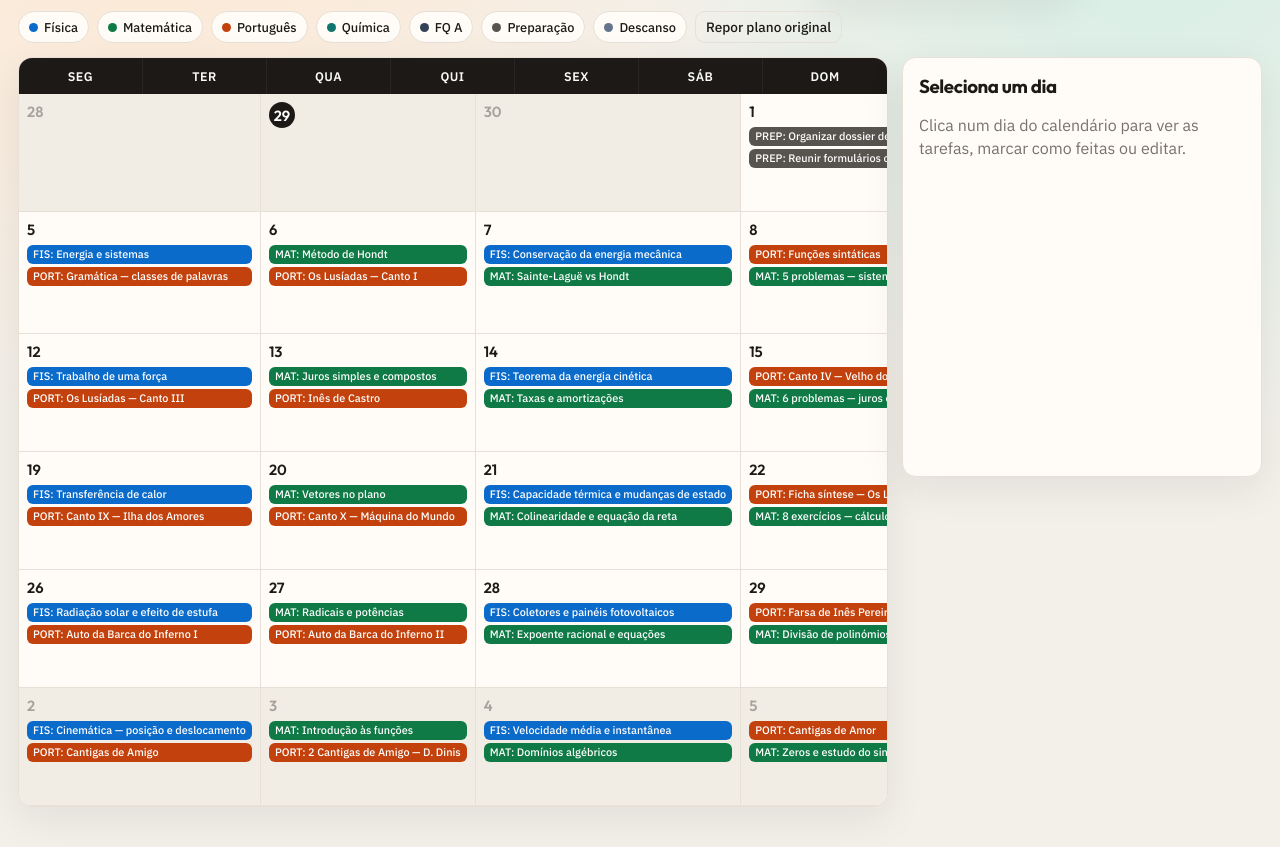
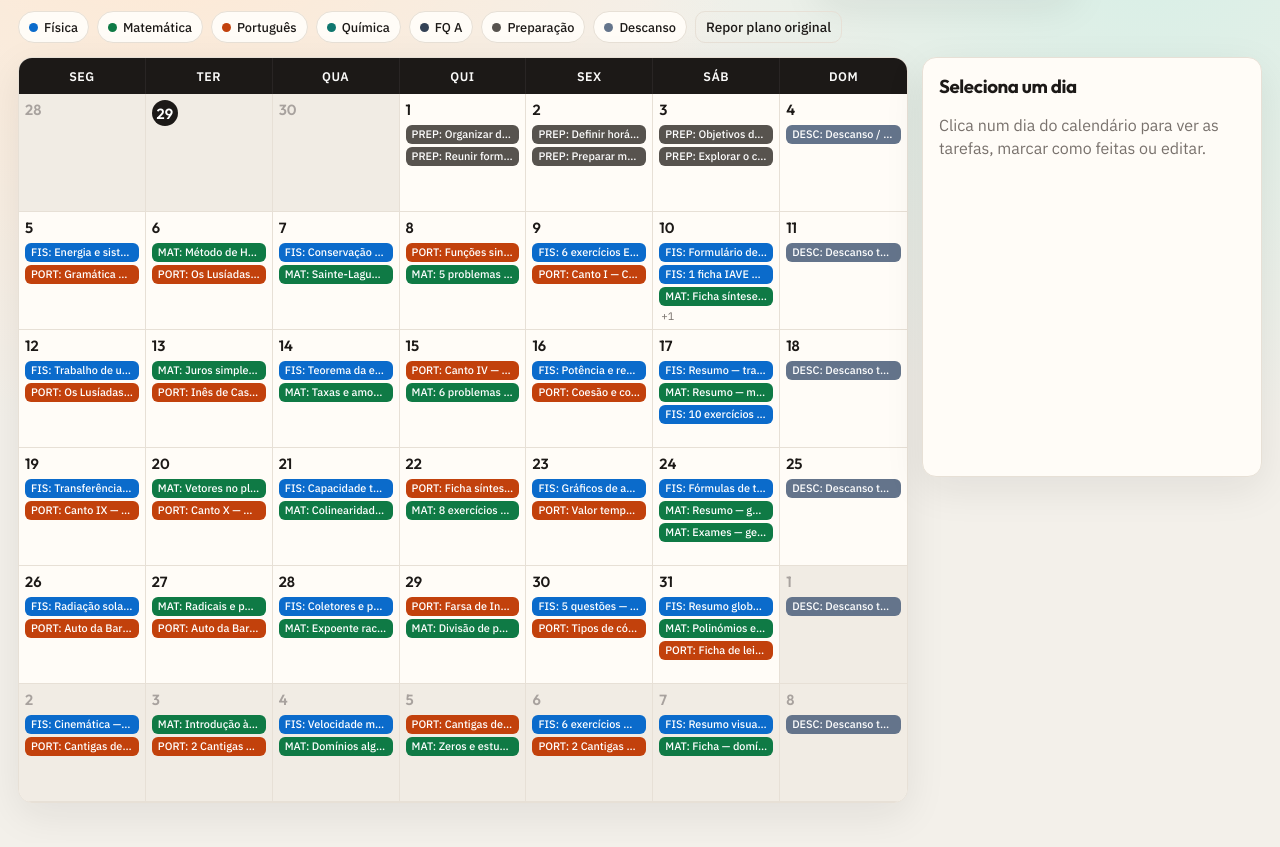
Before and after one commit to candeiassantiago393-spec/Cronograma-Exames, a plain HTML site: page index.html in a window 1280 px wide. Shown: the part 71-918 px from the top of the page. Drawn offline with nearby package versions, Linux system fonts and the light colour scheme.

Commit message:
Fix calendar column alignment so Sunday is no longer clipped.
Allow equal 7-column tracks to shrink below chip content width so weekday headers match the day cells.

Co-authored-by: Cursor <cursoragent@cursor.com>

```diff
--- a/css/styles.css
+++ b/css/styles.css
@@ -102,7 +102,7 @@ body {
 
 .layout {
   display: grid;
-  grid-template-columns: 1fr minmax(300px, 360px);
+  grid-template-columns: minmax(0, 1fr) minmax(280px, 340px);
   gap: 14px;
   align-items: start;
 }
@@ -113,29 +113,35 @@ body {
   border-radius: var(--radius);
   box-shadow: var(--shadow);
   overflow: hidden;
+  min-width: 0;
+  width: 100%;
 }
 
 .calendar-head, .calendar-grid {
   display: grid;
-  grid-template-columns: repeat(7, 1fr);
+  grid-template-columns: repeat(7, minmax(0, 1fr));
+  width: 100%;
 }
 .calendar-head {
   background: #1c1917; color: #fafaf9;
   font-size: 0.78rem; font-weight: 600; letter-spacing: 0.04em; text-transform: uppercase;
 }
 .calendar-head span {
-  padding: 10px 8px; text-align: center; border-right: 1px solid #292524;
+  min-width: 0;
+  padding: 10px 4px; text-align: center; border-right: 1px solid #292524;
 }
 .calendar-head span:last-child { border-right: none; }
 
 .day-cell {
+  min-width: 0;
   min-height: 118px;
   border-right: 1px solid var(--line);
   border-bottom: 1px solid var(--line);
-  padding: 8px;
+  padding: 6px;
   background: #fffcf7;
   cursor: pointer;
   transition: background 0.15s ease;
+  overflow: hidden;
 }
 .day-cell:nth-child(7n) { border-right: none; }
 .day-cell:hover { background: #f8f4ee; }
@@ -155,8 +161,14 @@ body {
   font-family: var(--font-display); font-weight: 600; font-size: 0.92rem;
   margin-bottom: 6px;
 }
-.day-chips { display: flex; flex-direction: column; gap: 3px; }
+.day-chips {
+  display: flex; flex-direction: column; gap: 3px;
+  min-width: 0; max-width: 100%;
+}
 .chip {
+  display: block;
+  max-width: 100%;
+  box-sizing: border-box;
   font-size: 0.68rem; line-height: 1.2; padding: 3px 6px; border-radius: 6px;
   color: #fff; white-space: nowrap; overflow: hidden; text-overflow: ellipsis;
   font-weight: 500;
@@ -255,6 +267,10 @@ body {
   .day-cell { min-height: 96px; }
 }
 
+@media (max-width: 1100px) {
+  .layout { grid-template-columns: minmax(0, 1fr) minmax(260px, 300px); }
+}
+
 @media (max-width: 640px) {
   .chip { font-size: 0.6rem; }
   .day-cell { min-height: 84px; padding: 5px; }
```
